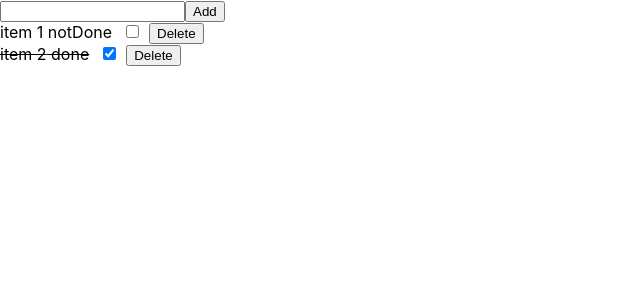
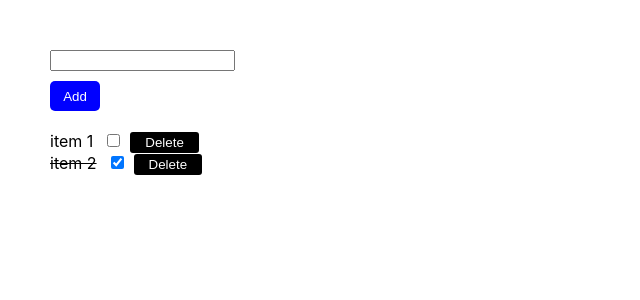
Before and after one commit to evelynyhkim/MERN, a React (Create React App) app in the folder React/my-app/: page / in a window 1280 px wide. Shown: the top 300 px of the page, without its empty margins (0-640 px from the left). Built offline with nearby package versions, Linux system fonts and the light colour scheme.

Commit message:
buttn styled added

```diff
--- a/React/my-app/src/App.css
+++ b/React/my-app/src/App.css
@@ -1,18 +1,16 @@
-App {
+.App {
 	text-align: left;
 	margin: 50px 50px;
 }
-/* .form-line {
-	width: 350px;
-	height: 30px;
-	border: black solid 1px;
-	border-radius: 5px;
-	display: flex;
-	justify-content: space-between;
-	padding: 5px 10px;
-	background-color: #eee;
-	margin-top: 10px;
-} */
+
+.item-form {
+	margin-bottom: 20px;
+}
+
+.item-form > * {
+	display: block;
+	margin-bottom: 10px;
+}
 
 .item-line > * {
 	margin-right: 10px;
--- a/React/my-app/src/App.js
+++ b/React/my-app/src/App.js
@@ -38,7 +38,7 @@ function App() {
 		setItemList(newList)
 	}
 	return (
-		<>
+		<div className="App">
 			<ItemForm newItem={newItem} setNewItem={setNewItem} itemList={itemList} setItemList={setItemList} />
 			{/* <form onSubmit={handleItemSubmit}>
 				<input value={newItem.txt} onChange={(e) => setNewItem({txt: e.target.value, isDone: false})} type="text" />
@@ -47,11 +47,10 @@ function App() {
 			{itemList.map((item, idx) => {
 				return (
 					<div key={idx} className={`item-line ${chooseStyle(item.isDone)}`}>
-						<label htmlFor={idx}>
-							{item.txt} {item.isDone ? "done" : "notDone"}
-						</label>
+						<label htmlFor={idx}>{item.txt}</label>
 						<input checked={item.isDone} onChange={(e) => handleDoneToggle(e, idx)} id={idx} type="checkbox" />
 						<button
+							style={{backgroundColor: "black", color: "white", border: "none", borderRadius: "3px", padding: "3px 15px"}}
 							onClick={() => {
 								handleDeleteClick(idx)
 							}}
@@ -61,7 +60,7 @@ function App() {
 					</div>
 				)
 			})}
-		</>
+		</div>
 	) //() => selectedStyle(item.isDone)
 	// return (
 	// 	<div className="App">
--- a/React/my-app/src/components/ItemForm.js
+++ b/React/my-app/src/components/ItemForm.js
@@ -1,15 +1,23 @@
 import React from "react"
 
 function ItemForm({newItem, setNewItem, itemList, setItemList}) {
+	const btnStyle = {
+		color: "white",
+		backgroundColor: "blue",
+		width: "50px",
+		height: "30px",
+		borderRadius: "5px",
+		border: "none",
+	}
 	function handleItemSubmit(e) {
 		e.preventDefault()
 		setItemList([...itemList, newItem])
 		setNewItem({txt: "", isDone: false})
 	}
 	return (
-		<form onSubmit={handleItemSubmit}>
+		<form className="item-form" onSubmit={handleItemSubmit}>
 			<input value={newItem.txt} onChange={(e) => setNewItem({txt: e.target.value, isDone: false})} type="text" />
-			<input type="submit" value="Add" />
+			<input type="submit" value="Add" style={btnStyle} />
 		</form>
 	)
 }
```
